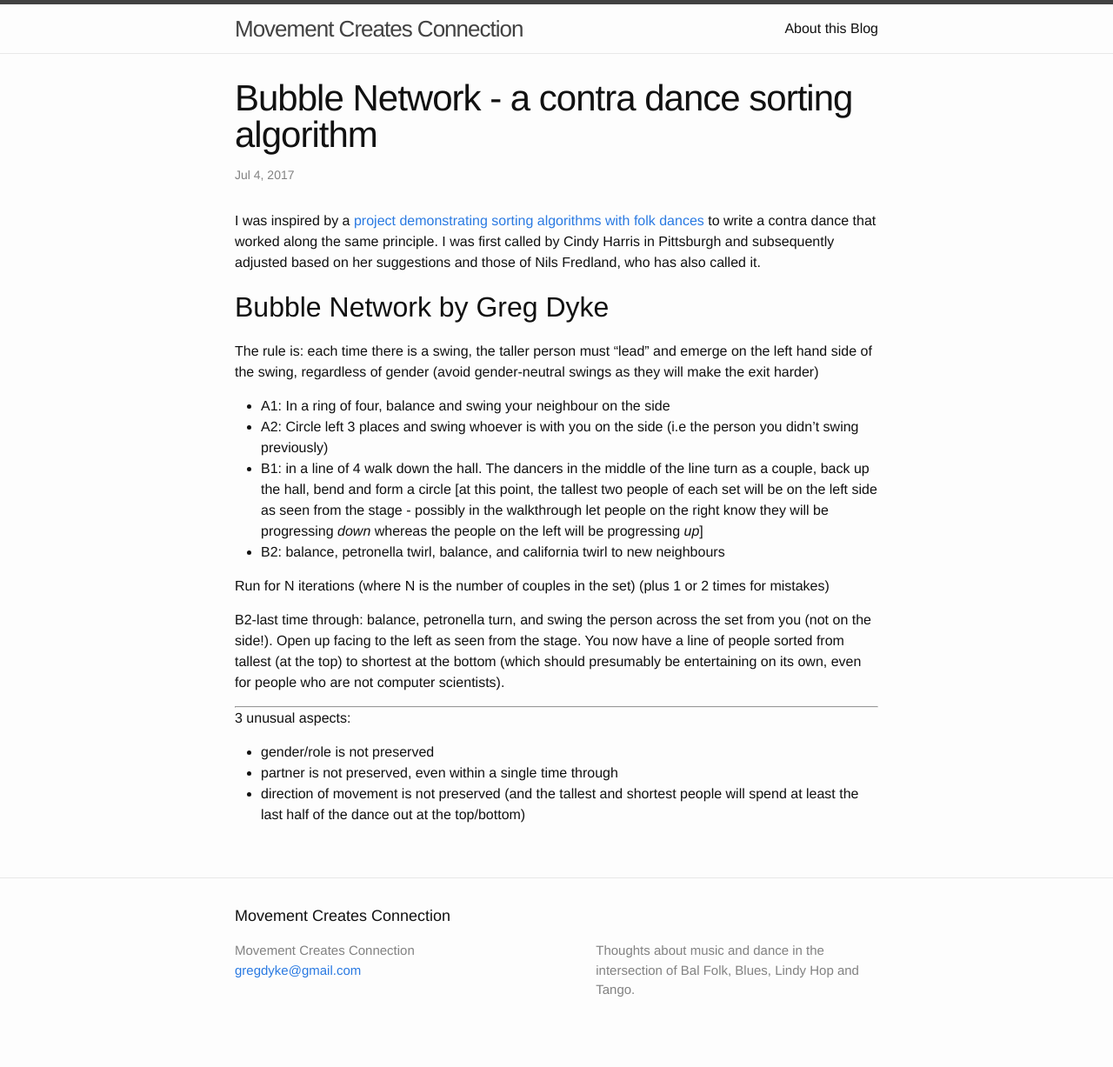
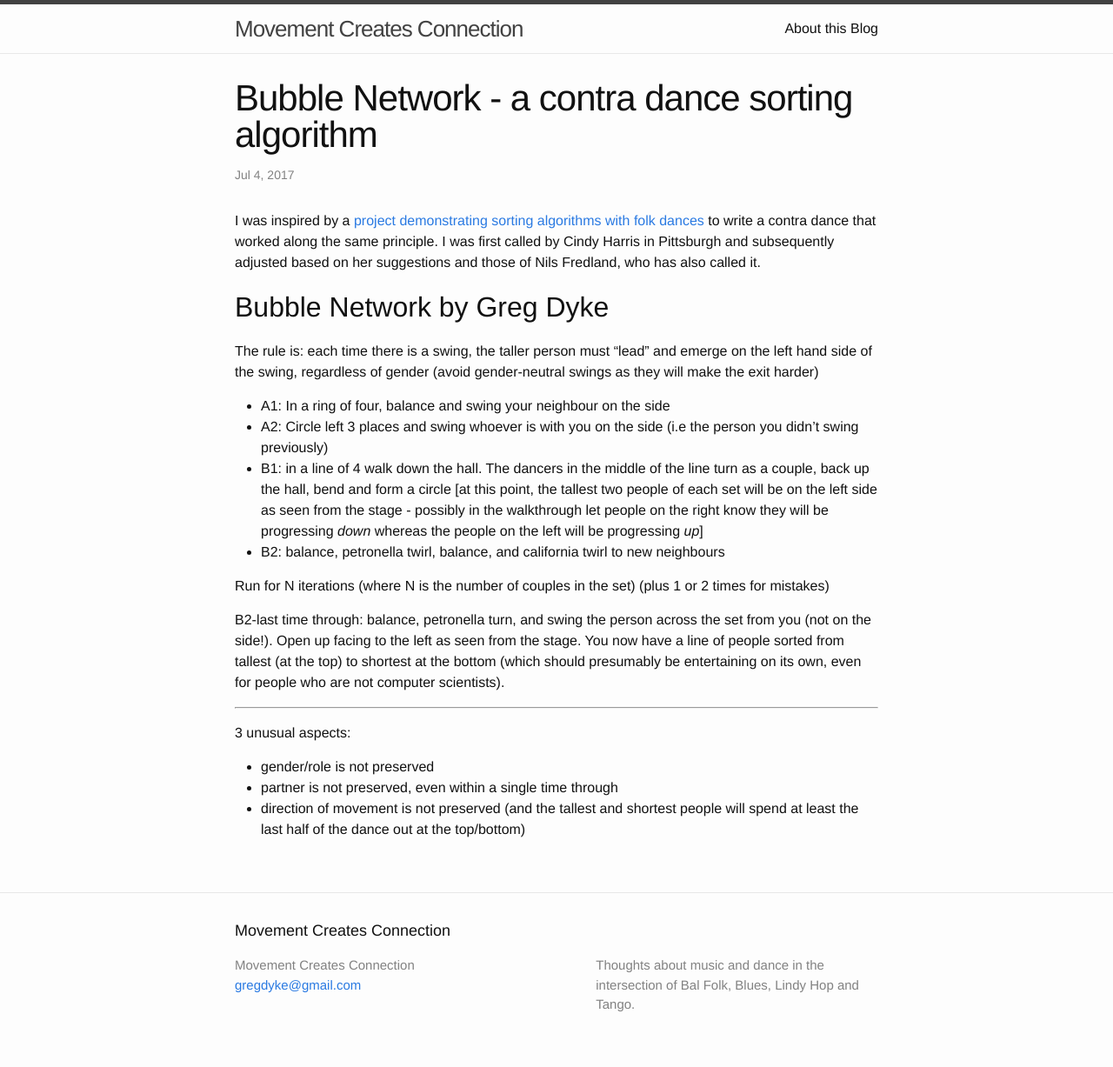
Before and after one commit to gregdyke/gregdyke.github.io, a Jekyll site: the page built from _posts/2017-07-04-bubble-network.md, in a window 1280 px wide. Shown: the whole page at 87% size. Built offline with Jekyll 4.4.1, drawn with Linux system fonts in a browser that asks for light colours; nearby versions of some CDN libraries.

Commit message:
fix layout and phrasing for body mechanics

```diff
--- a/_includes/head.html
+++ b/_includes/head.html
@@ -113,6 +113,11 @@
 	    font-size: 0.8em;
 	    margin-top: 100px;
     }
+
+    hr {
+	    margin-top: 1em;
+	    margin-bottom: 1em;
+       }
 </style>
 
   <script src="https://use.fontawesome.com/092742ab41.js"></script>
```
Also changed, not shown: _posts/2017-12-27-body-mechanics.md (+1 -1 lines).
